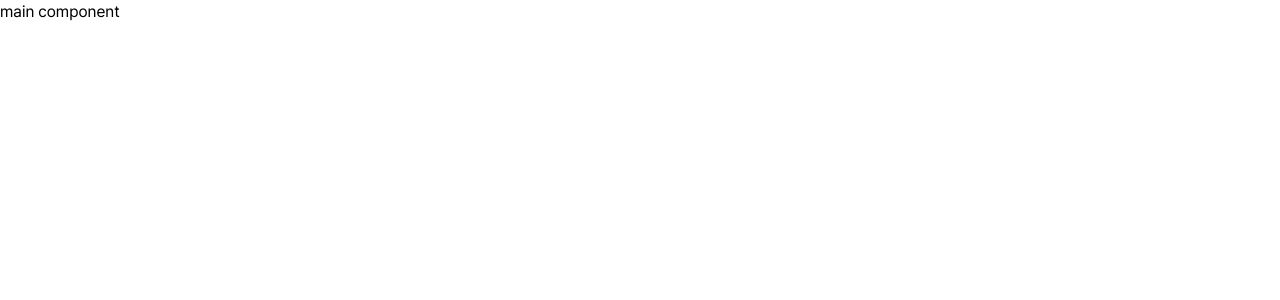
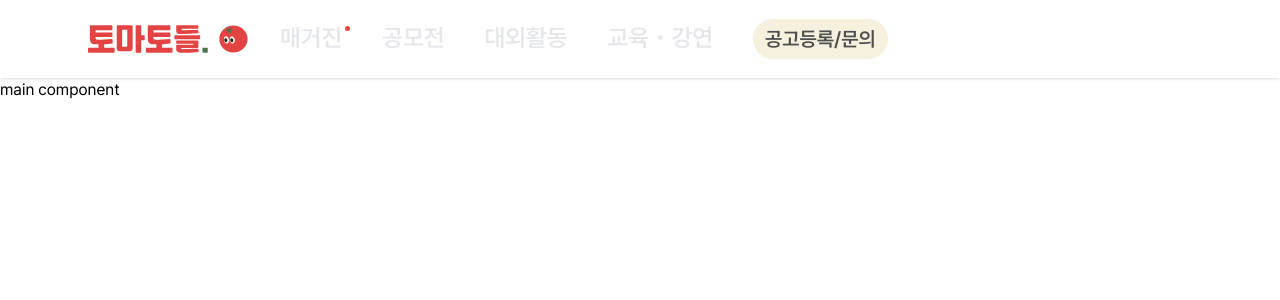
Before and after one commit to Team-Detective/tomatoes, a Next.js app: page / in a window 1280 px wide. Shown: the top 300 px of the page. Built offline with nearby package versions, Linux system fonts and the light colour scheme.

Commit message:
design: 루트 레이아웃 컴포넌트에 헤더 반영
헤더는 모든 페이지에 존재하기 때문에 루트 레이아웃에 추가
Related to: #10

```diff
--- a/src/app/layout.tsx
+++ b/src/app/layout.tsx
@@ -1,6 +1,7 @@
 import type { Metadata } from 'next';
 import localFont from 'next/font/local';
 import './globals.css';
+import Header from '@/components/common/Header';
 
 const pretendard_var = localFont({
   src: '../../public/fonts/pretendard_variable.woff2',
@@ -18,8 +19,11 @@
   children: React.ReactNode;
 }>) {
   return (
-    <html lang='en'>
-      <body className={`${pretendard_var.className}`}>{children}</body>
+    <html lang="en">
+      <body className={`${pretendard_var.className}`}>
+        <Header />
+        {children}
+      </body>
     </html>
   );
 }
```
